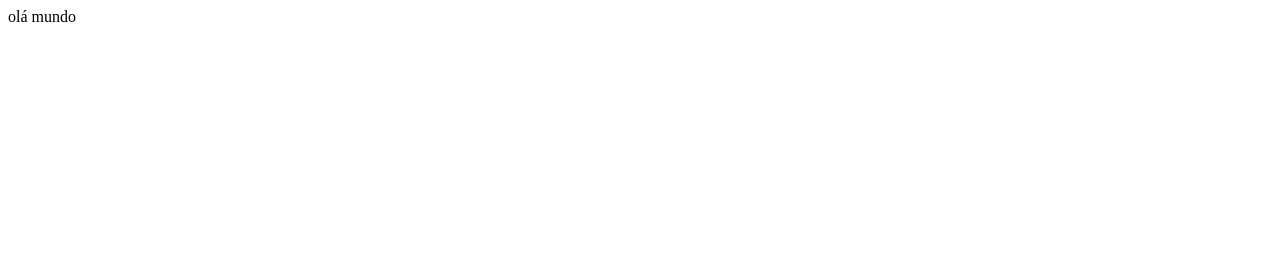
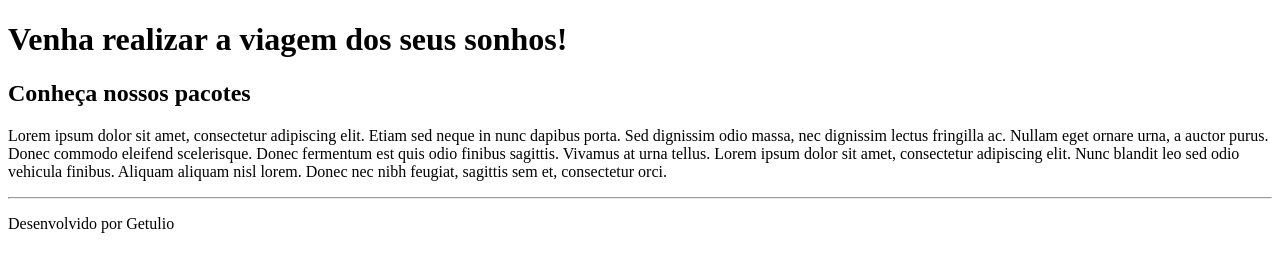
Before and after one commit to GetulioLT/Atividades-facul, a plain HTML site: page Html, CSS e Bootstrap/Conceitos básico do HTML/cod_aulas.html in a window 1280 px wide. Drawn offline with Linux system fonts and the light colour scheme.

Commit message:
aula 2 HTML, CSS e Bootstrap

```diff
--- a/Html, CSS e Bootstrap/Conceitos básico do HTML/cod_aulas.html
+++ b/Html, CSS e Bootstrap/Conceitos básico do HTML/cod_aulas.html
@@ -1 +1,31 @@
-olá mundo
+<!DOCTYPE html>
+<html lang="pt-br">
+<head>
+    <meta charset="UTF-8">
+    <meta name="viewport" content="width=device-width, initial-scale=1.0">
+    <title>Viagem dos sonhos</title>
+</head>
+<body>
+    <header>
+        <h1>Venha realizar a viagem dos seus sonhos!</h1>
+    </header>
+    <section>
+        <h2>Conheça nossos pacotes</h2>
+        <p>
+            Lorem ipsum dolor sit amet, consectetur adipiscing elit.
+            Etiam sed neque in nunc dapibus porta. Sed dignissim odio
+            massa, nec dignissim lectus fringilla ac. Nullam eget
+            ornare urna, a auctor purus. Donec commodo eleifend
+            scelerisque. Donec fermentum est quis odio finibus sagittis.
+            Vivamus at urna tellus. Lorem ipsum dolor sit amet,
+            consectetur adipiscing elit. Nunc blandit leo sed odio
+            vehicula finibus. Aliquam aliquam nisl lorem. Donec nec nibh
+             feugiat, sagittis sem et, consectetur orci.
+        </p>
+        <hr>
+    </section>
+    <footer>
+        <p>Desenvolvido por Getulio</p>
+    </footer>
+</body>
+</html>
```
